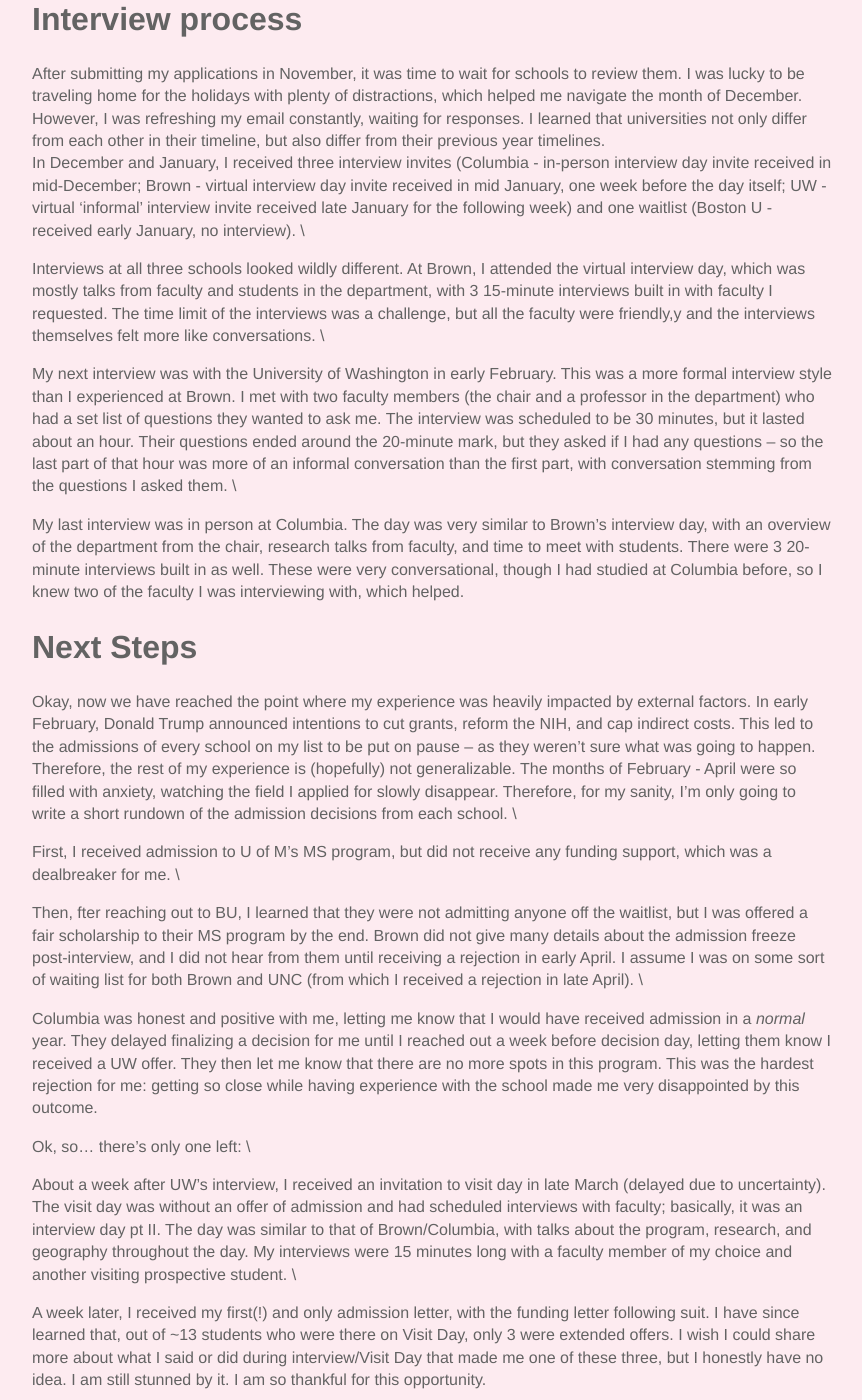
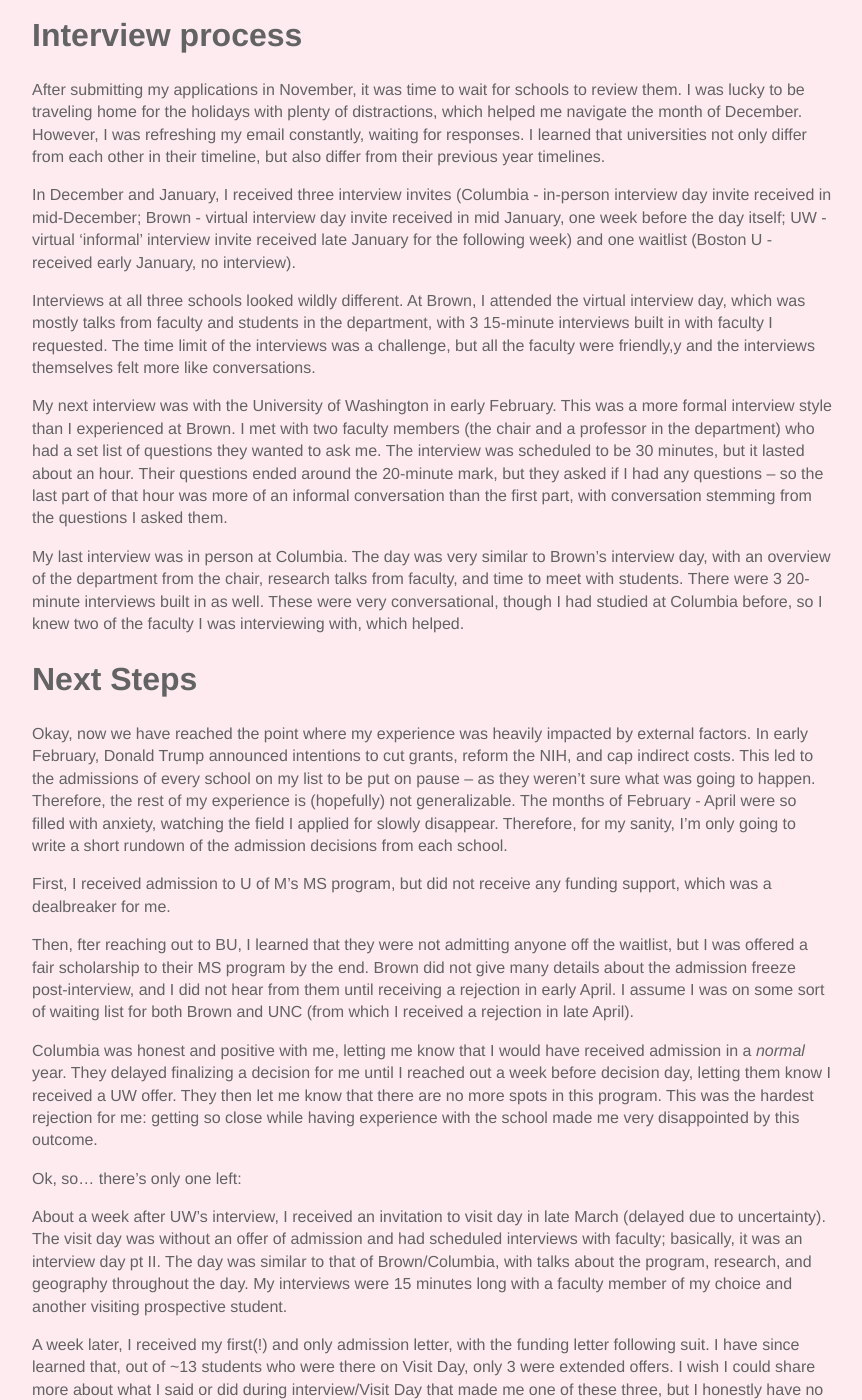
Before and after one commit to petomer-codes/petomer-website, a Jekyll site: the page built from posts/phdapplicationprocess.md, in a window 1280 px wide and 1400 px high, scrolled down 3572 px. Shown: the whole window, without its empty margins (208-1070 px from the left). Built offline with Jekyll 4.4.1, drawn with Linux system fonts in a browser that asks for light colours; some of the changed text lies outside the part shown.

```diff
--- a/posts/phdapplicationprocess.md
+++ b/posts/phdapplicationprocess.md
@@ -64,8 +64,9 @@ Schools have different prompts for what they want you to talk about (which I tai
 * Why will you be a successful candidate in a PhD program.
 * Why the school in question is the right fit for your PhD studies.
 \
-To write my first draft of the statement, I based it on one school's prompt to not get so overwhelmed. I felt that if I could nail down the three questions above, it would be easier to write the statement for the other schools. \
-After finalizing a draft of this initial statement through agonizing read-throughs and edits from my mentors, I then went school by school to make personalized statements for each of them. This meant a lot of copy and pasting the sections about me from the original statement (the reasons I'm pursuing a PhD stayed the same), but the paragraphs about each school shifted. I made sure to highlight why I am applying to the school and how it connects with my long-term goals. For my final paragraph, I tried to place myself in the department by naming faculty who have research of interest. \
+To write my first draft of the statement, I based it on one school's prompt to not get so overwhelmed. I felt that if I could nail down the three questions above, it would be easier to write the statement for the other schools.
+
+After finalizing a draft of this initial statement through agonizing read-throughs and edits from my mentors, I then went school by school to make personalized statements for each of them. This meant a lot of copy and pasting the sections about me from the original statement (the reasons I'm pursuing a PhD stayed the same), but the paragraphs about each school shifted. I made sure to highlight why I am applying to the school and how it connects with my long-term goals. For my final paragraph, I tried to place myself in the department by naming faculty who have research of interest.
 
 A basic outline of my statement looked like this (reminder: this is what I found that worked best for me, and it may not work best for everyone):
 1. Introduction: Who I am, how I became interested in biostatistics, and my overall reason for pursuing a PhD.
@@ -75,33 +76,34 @@ A basic outline of my statement looked like this (reminder: this is what I found
 5. Fifth-sixth body paragraphs: How my previous experiences have shaped my research interests -> how my research interests fit into the school in question (naming specific faculty + centers)
 6. Seventh body paragraph: A short summary statement further contextualizing how I will be successful at the school, and how the school will shape me.
 \
-I was also grateful to have proofreaders both outside of the field (shoutout to my parents for helping me edit when I couldn't look at it anymore) and within the field -- my current PI helped me restructure the statement early on to flow better. \
+I was also grateful to have proofreaders both outside of the field (shoutout to my parents for helping me edit when I couldn't look at it anymore) and within the field -- my current PI helped me restructure the statement early on to flow better.
 
 
 ### Personal statement
 I found that personal statement prompts widely differed between schools, with some not even requiring them. The prompts typically centered around diversity and inclusion, asking about how my background and experiences make me able to contribute to/benefit from a school's community. In this case, I talked about my volunteering and tutoring experiences, showcasing how making math accessible has been a theme throughout my life.
 
 # Interview process
-After submitting my applications in November, it was time to wait for schools to review them. I was lucky to be traveling home for the holidays with plenty of distractions, which helped me navigate the month of December. However, I was refreshing my email constantly, waiting for responses. I learned that universities not only differ from each other in their timeline, but also differ from their previous year timelines. \
-In December and January, I received three interview invites (Columbia - in-person interview day invite received in mid-December; Brown - virtual interview day invite received in mid January, one week before the day itself; UW - virtual 'informal' interview invite received late January for the following week) and one waitlist (Boston U - received early January, no interview). \
+After submitting my applications in November, it was time to wait for schools to review them. I was lucky to be traveling home for the holidays with plenty of distractions, which helped me navigate the month of December. However, I was refreshing my email constantly, waiting for responses. I learned that universities not only differ from each other in their timeline, but also differ from their previous year timelines.
 
-Interviews at all three schools looked wildly different. At Brown, I attended the virtual interview day, which was mostly talks from faculty and students in the department, with 3 15-minute interviews built in with faculty I requested. The time limit of the interviews was a challenge, but all the faculty were friendly,y and the interviews themselves felt more like conversations. \
+In December and January, I received three interview invites (Columbia - in-person interview day invite received in mid-December; Brown - virtual interview day invite received in mid January, one week before the day itself; UW - virtual 'informal' interview invite received late January for the following week) and one waitlist (Boston U - received early January, no interview).
 
-My next interview was with the University of Washington in early February. This was a more formal interview style than I experienced at Brown. I met with two faculty members (the chair and a professor in the department) who had a set list of questions they wanted to ask me. The interview was scheduled to be 30 minutes, but it lasted about an hour. Their questions ended around the 20-minute mark, but they asked if I had any questions -- so the last part of that hour was more of an informal conversation than the first part, with conversation stemming from the questions I asked them. \
+Interviews at all three schools looked wildly different. At Brown, I attended the virtual interview day, which was mostly talks from faculty and students in the department, with 3 15-minute interviews built in with faculty I requested. The time limit of the interviews was a challenge, but all the faculty were friendly,y and the interviews themselves felt more like conversations.
+
+My next interview was with the University of Washington in early February. This was a more formal interview style than I experienced at Brown. I met with two faculty members (the chair and a professor in the department) who had a set list of questions they wanted to ask me. The interview was scheduled to be 30 minutes, but it lasted about an hour. Their questions ended around the 20-minute mark, but they asked if I had any questions -- so the last part of that hour was more of an informal conversation than the first part, with conversation stemming from the questions I asked them.
 
 My last interview was in person at Columbia. The day was very similar to Brown's interview day, with an overview of the department from the chair, research talks from faculty, and time to meet with students. There were 3 20-minute interviews built in as well. These were very conversational, though I had studied at Columbia before, so I knew two of the faculty I was interviewing with, which helped.
 
 # Next Steps
-Okay, now we have reached the point where my experience was heavily impacted by external factors. In early February, Donald Trump announced intentions to cut grants, reform the NIH, and cap indirect costs. This led to the admissions of every school on my list to be put on pause -- as they weren't sure what was going to happen. Therefore, the rest of my experience is (hopefully) not generalizable. The months of February - April were so filled with anxiety, watching the field I applied for slowly disappear. Therefore, for my sanity, I'm only going to write a short rundown of the admission decisions from each school. \
+Okay, now we have reached the point where my experience was heavily impacted by external factors. In early February, Donald Trump announced intentions to cut grants, reform the NIH, and cap indirect costs. This led to the admissions of every school on my list to be put on pause -- as they weren't sure what was going to happen. Therefore, the rest of my experience is (hopefully) not generalizable. The months of February - April were so filled with anxiety, watching the field I applied for slowly disappear. Therefore, for my sanity, I'm only going to write a short rundown of the admission decisions from each school.
 
-First, I received admission to U of M's MS program, but did not receive any funding support, which was a dealbreaker for me. \
+First, I received admission to U of M's MS program, but did not receive any funding support, which was a dealbreaker for me.
 
-Then, fter reaching out to BU, I learned that they were not admitting anyone off the waitlist, but I was offered a fair scholarship to their MS program by the end. Brown did not give many details about the admission freeze post-interview, and I did not hear from them until receiving a rejection in early April. I assume I was on some sort of waiting list for both Brown and UNC (from which I received a rejection in late April). \
+Then, fter reaching out to BU, I learned that they were not admitting anyone off the waitlist, but I was offered a fair scholarship to their MS program by the end. Brown did not give many details about the admission freeze post-interview, and I did not hear from them until receiving a rejection in early April. I assume I was on some sort of waiting list for both Brown and UNC (from which I received a rejection in late April).
 
 Columbia was honest and positive with me, letting me know that I would have received admission in a _normal_ year. They delayed finalizing a decision for me until I reached out a week before decision day, letting them know I received a UW offer. They then let me know that there are no more spots in this program. This was the hardest rejection for me:  getting so close while having experience with the school made me very disappointed by this outcome.
 
-Ok, so... there's only one left: \
+Ok, so... there's only one left:
 
-About a week after UW's interview, I received an invitation to visit day in late March (delayed due to uncertainty). The visit day was without an offer of admission and had scheduled interviews with faculty; basically, it was an interview day pt II. The day was similar to that of Brown/Columbia, with talks about the program, research, and geography throughout the day. My interviews were 15 minutes long with a faculty member of my choice and another visiting prospective student. \
+About a week after UW's interview, I received an invitation to visit day in late March (delayed due to uncertainty). The visit day was without an offer of admission and had scheduled interviews with faculty; basically, it was an interview day pt II. The day was similar to that of Brown/Columbia, with talks about the program, research, and geography throughout the day. My interviews were 15 minutes long with a faculty member of my choice and another visiting prospective student.
 
 A week later, I received my first(!) and only admission letter, with the funding letter following suit. I have since learned that, out of ~13 students who were there on Visit Day, only 3 were extended offers. I wish I could share more about what I said or did during interview/Visit Day that made me one of these three, but I honestly have no idea. I am still stunned by it. I am so thankful for this opportunity.
```
